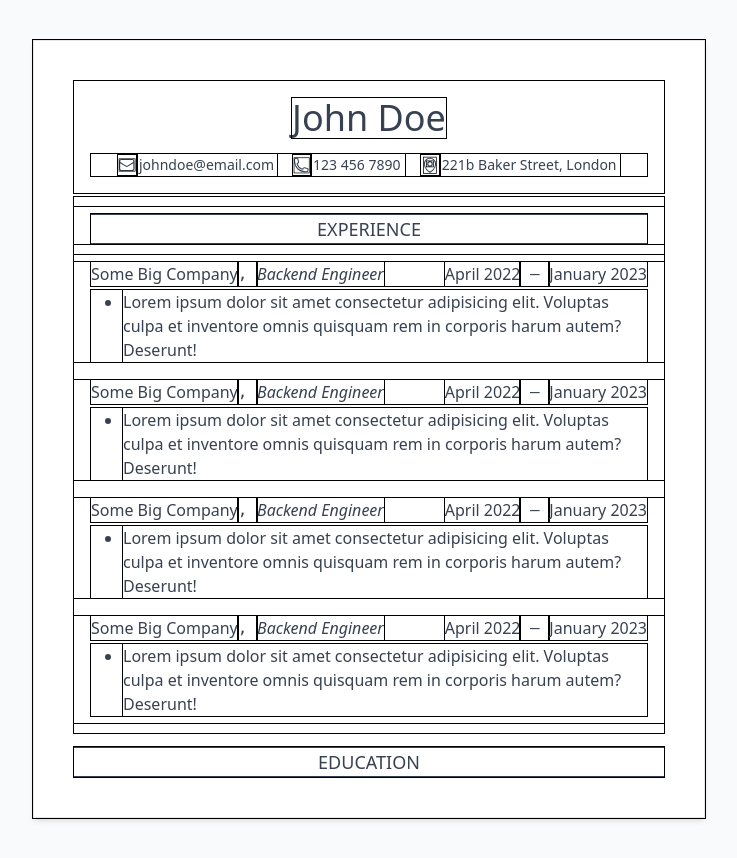
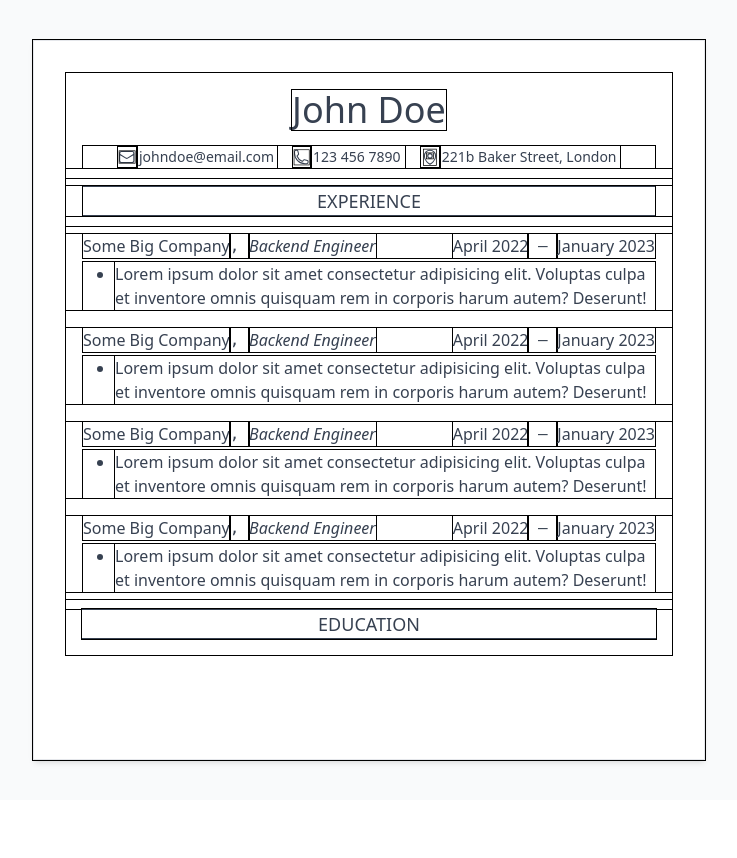
Before and after one commit to royojeda/cv-application, a React (Create React App) app: page / in a window 1280 px wide. Shown: the whole page, without its empty margins (271-1008 px from the left). After the commit the page ends 800 px from the top, so only its background shows below. Built offline with nearby package versions, Linux system fonts and the light colour scheme.

Commit message:
Update App's styles

```diff
--- a/src/App.tsx
+++ b/src/App.tsx
@@ -7,11 +7,13 @@ export default class App extends React.Component {
     return (
       <div className="flex min-h-screen w-screen text-gray-700">
         <div className="flex flex-1 items-center justify-center bg-gray-50 p-4 sm:p-10">
-          <div className="flex min-h-full max-w-2xl flex-1 flex-col gap-6 border bg-white p-4 shadow-md sm:p-10">
+          <div className="flex min-h-full max-w-2xl flex-1 flex-col gap-1 border bg-white p-4 shadow-md sm:p-8">
             <GeneralInformation />
             <Experience />
-            <div className="border-y border-gray-700 text-center text-lg font-medium">
-              EDUCATION
+            <div className="-my-2.5 p-4">
+              <div className="border-y border-gray-700 text-center text-lg font-medium">
+                EDUCATION
+              </div>
             </div>
           </div>
         </div>
```
